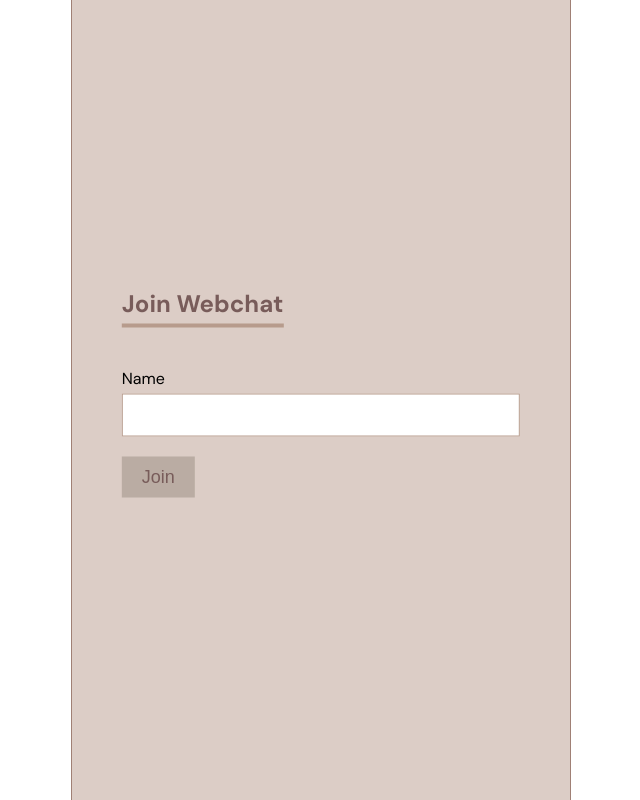
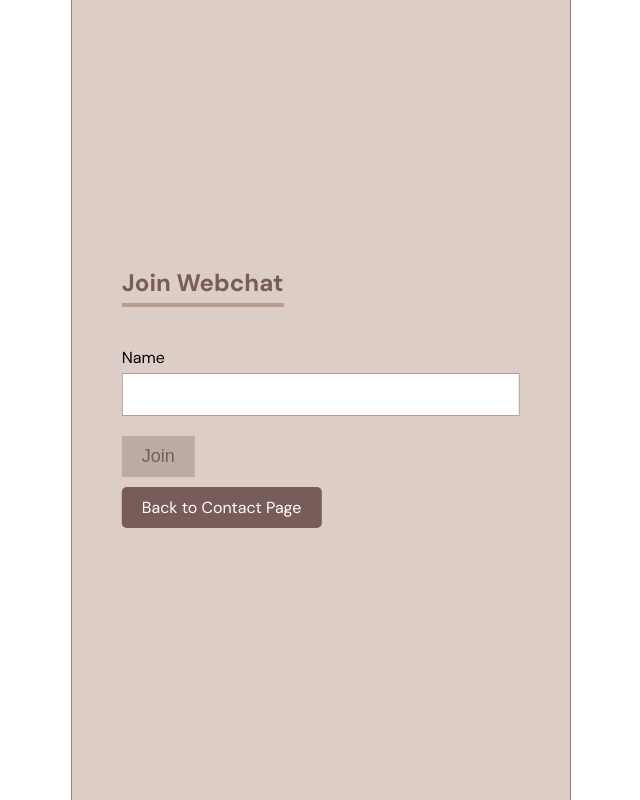
Before and after one commit to omnom-nomi/portfolio, a website: page ca4/public/chat.html in a window 1280 px wide. Shown: the whole page, without its empty margins (319-959 px from the left). Drawn offline with nearby package versions, Linux system fonts and the light colour scheme; no server answers.

Commit message:
added a back to contact page button

```diff
--- a/ca4/public/chat.html
+++ b/ca4/public/chat.html
@@ -9,7 +9,9 @@
 
   <link rel="preconnect" href="https://fonts.googleapis.com">
   <link rel="preconnect" href="https://fonts.gstatic.com" crossorigin>
-  <link href="https://fonts.googleapis.com/css2?family=DM+Sans:ital,opsz,wght@0,9..40,100..1000;1,9..40,100..1000&display=swap" rel="stylesheet">
+  <link
+    href="https://fonts.googleapis.com/css2?family=DM+Sans:ital,opsz,wght@0,9..40,100..1000;1,9..40,100..1000&display=swap"
+    rel="stylesheet">
 
 </head>
 
@@ -25,6 +27,10 @@
         </div>
         <div class="form-input">
           <button id="join-user">Join</button>
+        </div>
+        <div class="form-input">
+          <a href="https://salmonwilliam-stadiumdoctor.codio-box.uk/pages/contact.html" class="btn-back">Back to Contact
+            Page</a>
         </div>
       </div>
     </div>
--- a/ca4/public/css/demo.css
+++ b/ca4/public/css/demo.css
@@ -13,6 +13,21 @@
     display: flex;
     justify-content: center;
   }
+
+.btn-back {
+  background-color: #785c5a;
+  color: #fff;
+  padding: 10px 20px;
+  border: none;
+  border-radius: 5px;
+  cursor: pointer;
+  text-decoration: none;
+}
+
+.btn-back:hover {
+  background-color: #785c5a;
+}
+
 
 .webchat{
   position: fixed;
```
Also changed, not shown: ca4/index.js (+4 -4 lines). Lines whose indentation alone changed are shown as unchanged.
